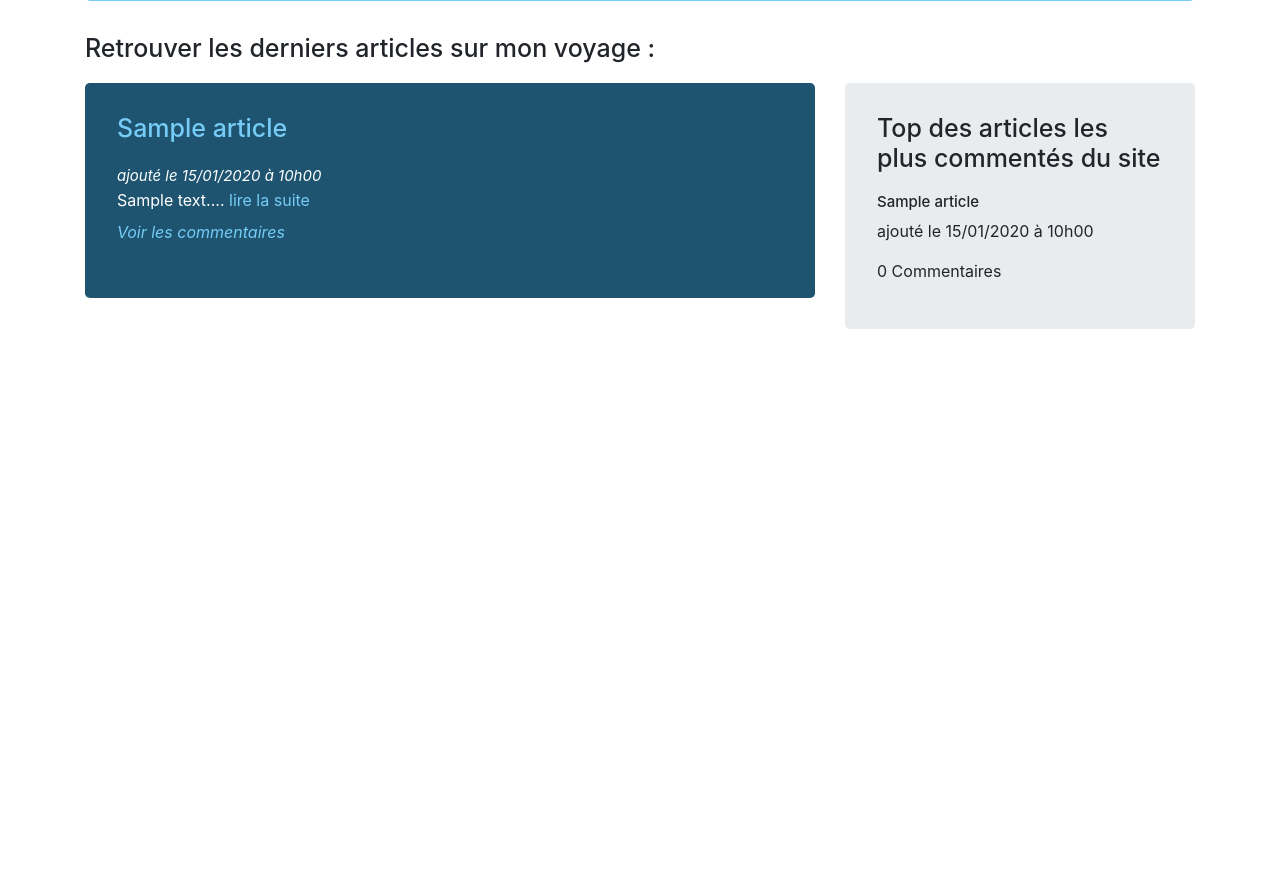
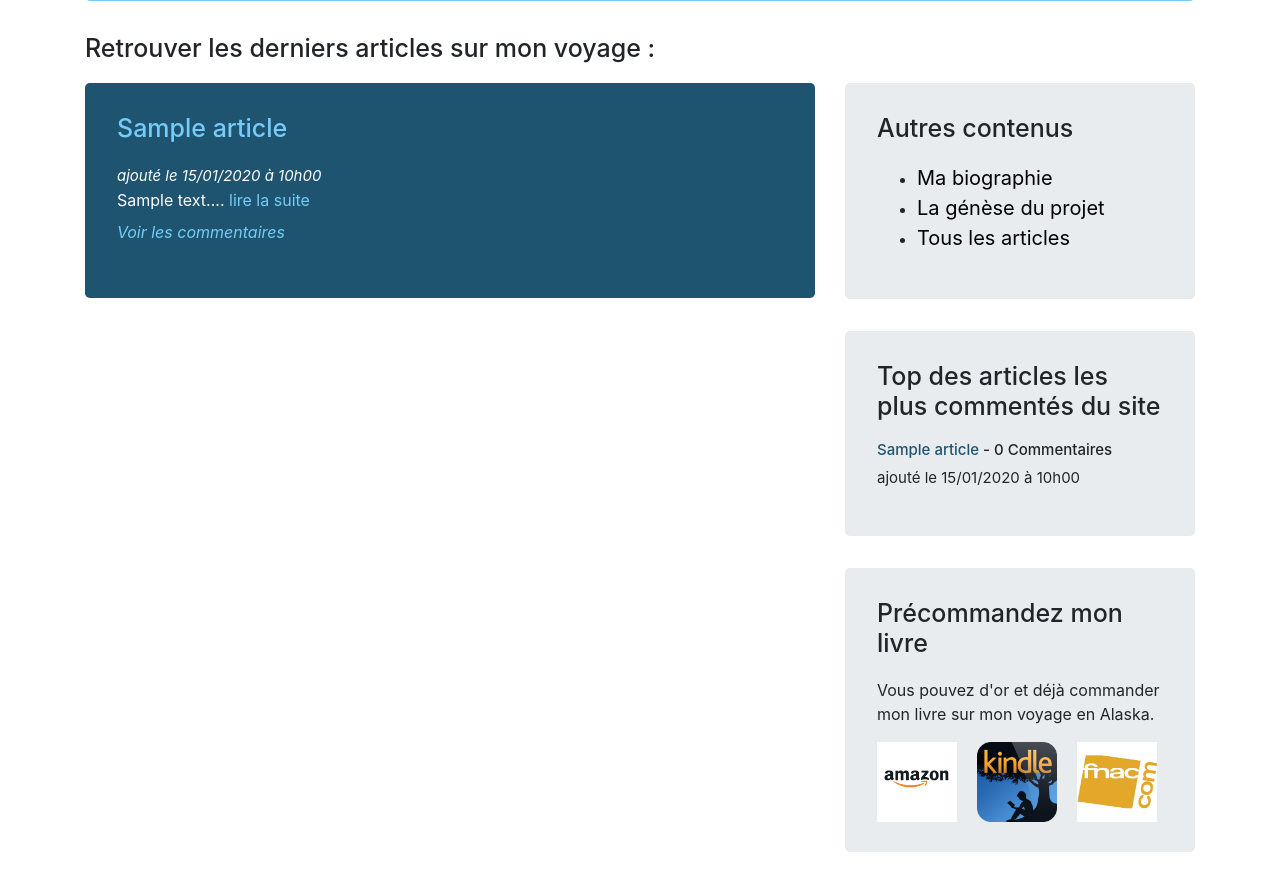
Before and after one commit to LibertAntoine/Blog_Writer, a PHP site: page / in a window 1280 px wide. Shown: the part 521-1405 px from the top of the page. Before the commit the page ends 850 px from the top, so only its background shows below. Run offline with PHP 8.4, Linux system fonts and the light colour scheme; tables that the repository leaves empty or names only in its code hold one stand-in row (values such as "Sample post"); some libraries are stand-ins or nearby versions.

Commit message:
add a navigation section to main page

```diff
--- a/controller/backend.php
+++ b/controller/backend.php
@@ -59,9 +59,7 @@ function deleteComment($commentId, $articleId) {
 	$commentManager->delete($commentId);
 
     $articleManager = new ArticleManager();
-    $article = $articleManager->get(intval($articleId));
-    $article->setNbComment($article->getNbComment() - 1);
-    $articleManager->update($article);
+    $articleManager->updateNbComment($articleId, "remove");
 
 	header('Location: index.php?action=article&id=' . $articleId);
 }
@@ -98,11 +96,7 @@ function addComment($userId, $articleId , $content)
     }
     else {
         $articleManager = new ArticleManager();
-
-        $article = $articleManager->get(intval($articleId));
-
-        $article->setNbComment($article->getNbComment() + 1);
-        $articleManager->update($article);
+        $articleManager->updateNbComment($articleId, 'add');
         header('Location: index.php?action=article&id=' . $articleId);
     }
 
--- a/model/ArticleManager.php
+++ b/model/ArticleManager.php
@@ -83,6 +83,20 @@ class ArticleManager extends DBAccess {
     return $articles;
   }
 
+  public function updateNbComment($articleId, $action)
+  {
+    if ($action === "add") {
+    $q = $this->db->prepare('UPDATE articles SET nbComment = nbComment + 1 WHERE id = :id');
+
+    } elseif ($action === "remove") {
+    $q = $this->db->prepare('UPDATE articles SET nbComment = nbComment - 1 WHERE id = :id');
+    }
+    $q->bindValue(':id', $articleId);
+    $q->execute();
+  }
+
+
+
   public function update(Article $article)
   {
     $q = $this->db->prepare('UPDATE articles SET userId = :userId, title = :title, content = :content, updateDate = NOW(), nbComment = :nbComment WHERE id = :id');
--- a/styles.css
+++ b/styles.css
@@ -22,9 +22,16 @@ h3 {
 	margin-bottom: 20px;
 }
 
-
 h4 {
 	font-size: 15px;
+}
+h4 a {
+
+	color: #1e5470;
+}
+
+h4 a:hover {
+	color: #1e5470;
 }
 
 .articleBox {
@@ -208,6 +215,23 @@ label {
 }
 
 
+#logoBox {
+ display: flex;
+ justify-content: space-between;
+
+}
+#logoBox a {
+ width: 30%;
+max-height: 100px;
+
+}
+#logoBox img {
+width: 80px;
+height: 80px;
+
+}
+
+
 
 @media (max-width: 768px)
 
--- a/view/frontend/articlesListView.php
+++ b/view/frontend/articlesListView.php
@@ -43,6 +43,14 @@ foreach ($articles as $data)
 ?>
 </div>
 <div class="col-sm-4">
+    <div id="navPage" class="jumbotron">
+    <h3>Autres contenus</h3>
+        <ul>
+        <li><a class="indexLink" href="index.php">Ma biographie</a></li>
+        <li><a class="indexLink" href="index.php">La génèse du projet</a></li>
+        <li><a class="indexLink" href="index.php">Tous les articles</a></li>
+        </ul>
+    </div>
 	<div id="topComment" class="jumbotron">
     <h3>Top des articles les plus commentés du site</h3>
 <?php
@@ -50,17 +58,26 @@ foreach ($topArticles as $data)
 {
 ?>
     <div class="resumeArticles">
-        <h4><?= htmlspecialchars($data->getTitle()) ?></h4>
-        <p> ajouté le <?= $data->getCreationDate() ?></p>
-        <p><?= $data->getNbComment() ?> Commentaires</p>
+       <h4> <a href="index.php?action=article&amp;id=<?= $data->getId() ?>"><?= htmlspecialchars($data->getTitle()) ?></a> - <?= $data->getNbComment() ?> Commentaires</h4>
+
+        <p class="creationDate"> ajouté le <?= $data->getCreationDate() ?></p>
+        <p></p>
     </div>
 
 
 <?php
 }
 ?>
-
 </div>
+<div id="book" class="jumbotron">
+    <h3>Précommandez mon livre</h3>
+    <p>Vous pouvez d'or et déjà commander mon livre sur mon voyage en Alaska.</p>
+<div id="logoBox">
+    <a href=""><img src="public/pictures/amazon-logo.jpg"></a>
+    <a href=""><img src="public/pictures/kindle-logo.png"></a>
+    <a href=""><img src="public/pictures/logo-fnac.jpg"></a>
+</div>
+    </div>
 </div>
 </div>
 <?php $content = ob_get_clean(); ?>
```
Also changed, not shown: public/pictures/amazon-logo.jpg (added), public/pictures/kindle-logo.png (added), public/pictures/logo-fnac.jpg (added).
